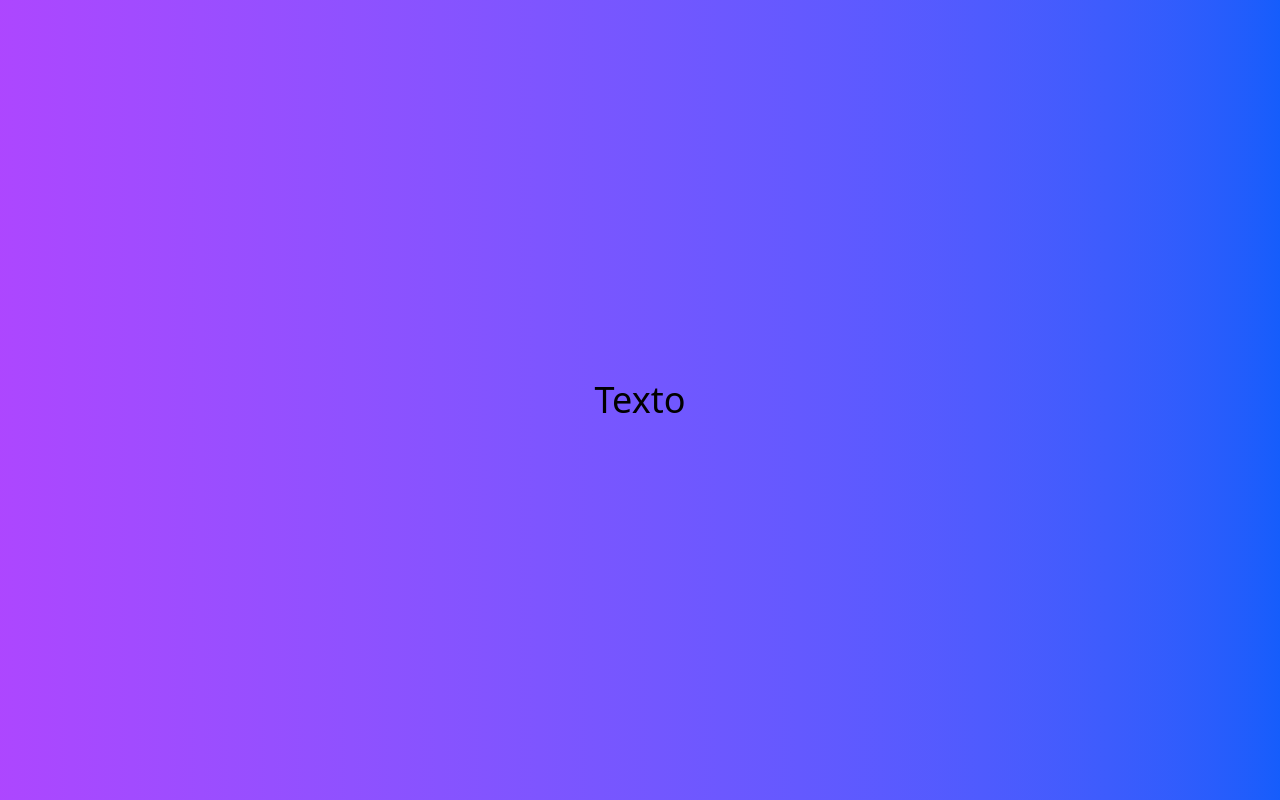
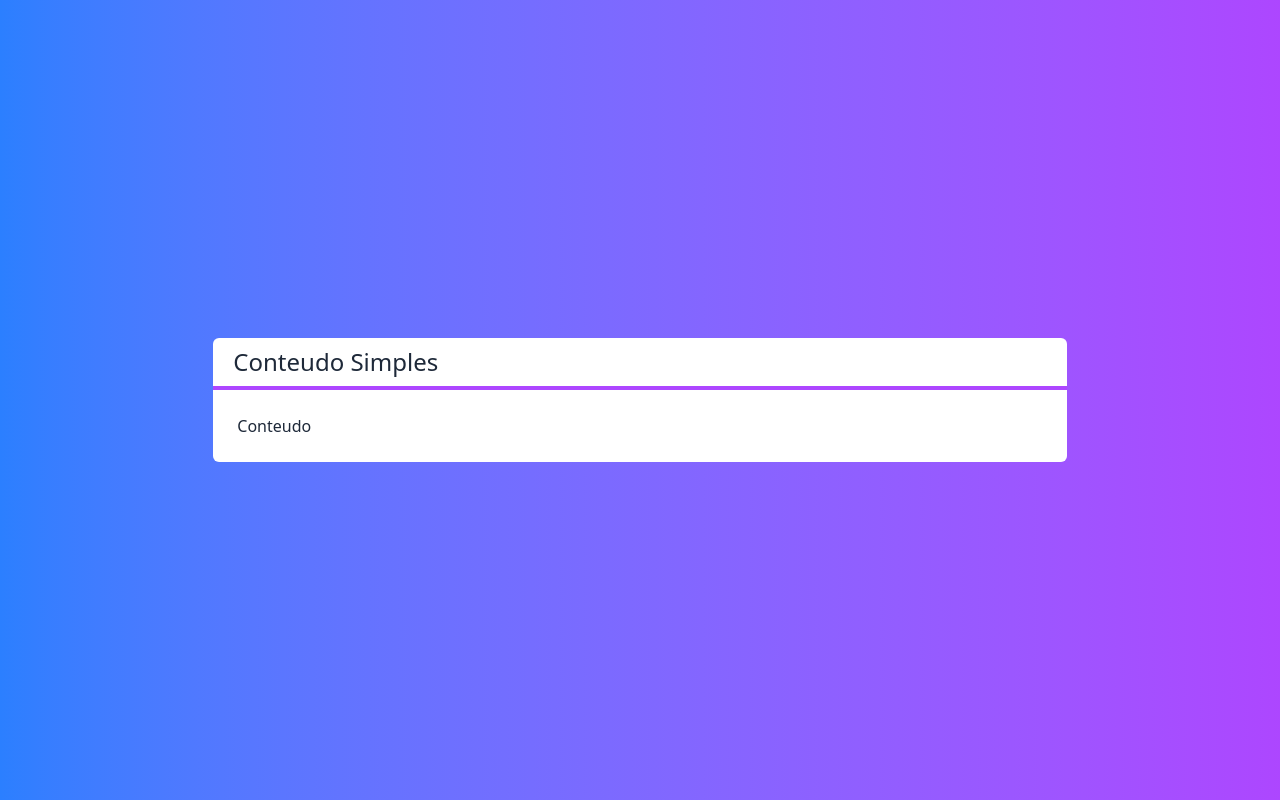
Before and after one commit to Anaportfolio/CrudTailwindcss, a Next.js app: page / in a window 1280 px wide. Built offline with nearby package versions, Linux system fonts and the light colour scheme.

Commit message:
Created components Layout and Title

```diff
--- /dev/null
+++ b/src/pages/Layout.tsx
@@ -0,0 +1,23 @@
+import Titulo from "./Titulo";
+
+interface LayoutProps {
+  title: string;
+  children: any;
+}
+
+export default function Layout(props:LayoutProps){
+    return(
+        <div className={`
+            flex flex-col w-2/3
+            bg-white text-gray-800
+            rounded-md
+        `}>
+            <div>
+                <Titulo title={""}>{props.title}</Titulo>
+            </div>
+            <div className={`p-6`}>
+                {props.children}
+            </div>
+        </div>
+    )
+}
--- /dev/null
+++ b/src/pages/Titulo.tsx
@@ -0,0 +1,21 @@
+interface TituloProps {
+  title: string;
+  children: any;
+}
+
+export default function Titulo(props:TituloProps){
+    return(
+        <div className={`
+            flex flex-col justify-center
+        `}>
+            <h1 className={`
+                    px-5 py-2 text-2xl
+                `}>
+                {props.children}
+            </h1>
+            <hr className={`
+                    border-2 border-purple-500
+                `}/>
+        </div>
+    )
+}
--- a/src/pages/index.tsx
+++ b/src/pages/index.tsx
@@ -1,12 +1,16 @@
+import Layout from "./Layout";
 
 export default function Home() {
   return (
     <div className= {`
-      flex h-screen justify-center items-center
-      bg-gradient-to-r from-purple-500 to-blue-600
+        flex justify-center items-center h-screen
+        bg-gradient-to-r from-blue-500 to-purple-500
+        text-white
     `}>
 
-      <span className='text-4xl'>Texto</span>
+      <Layout title={"Conteudo Simples"}>
+        <span>Conteudo</span>
+      </Layout>
 
     </div>
   );
```
